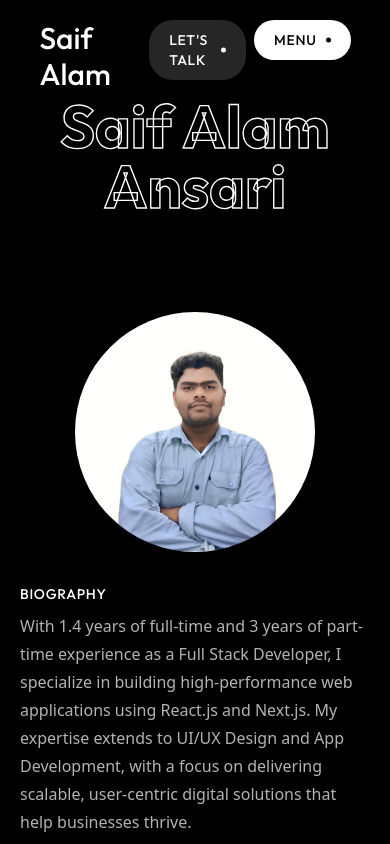
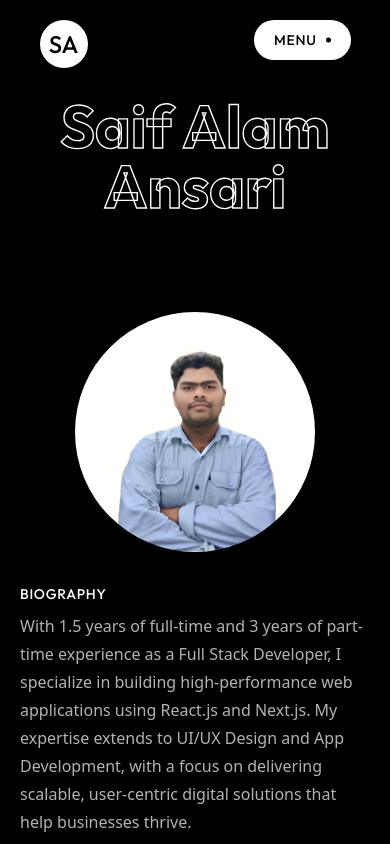
Before and after one commit to Saif0350/saifalam-portfolio, a Next.js app: page / in a window 390 px wide. Shown: the top 844 px of the page. Built offline with nearby package versions, Linux system fonts and the light colour scheme.

Commit message:
updated some changes

```diff
--- a/src/components/Header/Header.tsx
+++ b/src/components/Header/Header.tsx
@@ -3,6 +3,7 @@
 import React, { useEffect, useRef, useState } from "react";
 import Link from "next/link";
 import { headerData } from "@/lib/sitedatasaif";
+import { Menu } from "lucide-react";
 
 const Header = () => {
   const [isMenuOpen, setIsMenuOpen] = useState<boolean>(false);
@@ -32,22 +33,26 @@ const Header = () => {
 
   return (
     <div className="z-10 fixed top-0 left-0 w-full py-5">
-      <div className="container mx-auto max-w-[1600px] px-5 md:px-10">
+      <div className="container mx-auto max-w-[1600px] px-5 md:px-0">
         <div className="flex justify-between relative">
           {/* Header Logo */}
-          <div className="text-3xl font-outfit font-medium text-white">
+          <div className="text-3xl md:block hidden font-outfit font-medium text-white">
             <Link href="/">{headerData.logo}</Link>
           </div>
+          <div className="text-2xl bg-white md:hidden  font-outfit font-medium flex items-center justify-center text-black rounded-full w-12 h-12">
+            <Link href="/">SA</Link>
+          </div>
+
           {/* Header Nav */}
           <div>
             <ul className="flex space-x-2">
-              <li className="list-none inline-block">
+              <li className="list-none md:inline-block hidden">
                 <Link
                   className="inline-block relative z-[1] overflow-hidden group px-5 py-2.5 pr-[34px] backdrop-blur bg-white/15 text-white font-outfit rounded-3xl uppercase text-sm font-medium tracking-wider before:content-[''] before:absolute before:-z-[1] before:left-0 before:top-0 before:w-full before:h-full before:bg-themeGradient before:opacity-0 hover:before:opacity-20 before:transition-all before:ease-linear before:duration-100 after:content-[''] after:absolute after:top-1/2 after:right-[20px] after:-translate-y-1/2 after:bg-white after:w-[5px] after:h-[5px] after:rounded-full after:transition-all after:duration-[60ms] hover:after:opacity-40 hover:after:scale-[2.7]"
                   href="/#contact"
                 >
                   <span
-                    className="block relative text-transparent before:content-[attr(data-text)] before:absolute before:top-0 before:left-0 before:opacity-100 before:text-white before:transition-all before:ease-out before:duration-200 group-hover:before:-top-full group-hover:before:opacity-0 after:content-[attr(data-text)] after:absolute after:top-full after:left-0 after:opacity-0 after:text-white after:transition-all after:ease-out after:duration-200 group-hover:after:top-0 group-hover:after:opacity-100"
+                    className="block relative text-transparent before:content-[attr(data-text)] before:absolute before:top-0 before:left-0 before:opacity-100 before:text-white before:transition-all before:ease-out before:duration-200 group-hover:before:-top-full group-hover:before:opacity-0 after:content-[attr(data-text)] after:absolute after:top-full after:left-0 after:opacity-0 after:text-white after:transition-all after:ease-out after:duration-200 group-hover:after:top-0 group-hover:after:opacity-100 "
                     data-text="Let's Talk"
                   >
                     Let&apos;s Talk
@@ -62,13 +67,19 @@ const Header = () => {
                   className="inline-block relative z-[1] overflow-hidden cursor-pointer group px-5 py-2.5 pr-[34px] bg-white text-black font-outfit rounded-3xl uppercase text-sm font-medium tracking-wider after:content-[''] after:absolute after:top-1/2 after:right-[20px] after:-translate-y-1/2 after:bg-black after:w-[5px] after:h-[5px] after:rounded-full after:transition-all after:duration-[60ms] hover:after:opacity-40 hover:after:scale-[2.7] cursor-link"
                 >
                   <span
-                    className="block relative text-transparent before:content-[attr(data-text)] before:absolute before:top-0 before:left-0 before:opacity-100 before:text-black before:transition-all before:ease-out before:duration-200 group-hover:before:-top-full group-hover:before:opacity-0 after:content-[attr(data-text)] after:absolute after:top-full after:left-0 after:opacity-0 after:text-black after:transition-all after:ease-out after:duration-200 group-hover:after:top-0 group-hover:after:opacity-100"
+                    className="block  relative text-transparent before:content-[attr(data-text)] before:absolute before:top-0 before:left-0 before:opacity-100 before:text-black before:transition-all before:ease-out before:duration-200 group-hover:before:-top-full group-hover:before:opacity-0 after:content-[attr(data-text)] after:absolute after:top-full after:left-0 after:opacity-0 after:text-black after:transition-all after:ease-out after:duration-200 group-hover:after:top-0 group-hover:after:opacity-100"
                     data-text="Menu"
                   >
                     Menu
                   </span>
                 </button>
               </li>
+
+              {/* <li>
+                <button onClick={toggleMenu}>
+                  <Menu />
+                </button>
+              </li> */}
             </ul>
           </div>
           {/* Nav Menu Box */}
--- a/src/lib/sitedatasaif.ts
+++ b/src/lib/sitedatasaif.ts
@@ -46,7 +46,7 @@ export const aboutData = {
     name: "Saif Alam Ansari",
     heroAvatar: HeroAvatar,
     biography:
-      "With 1.4 years of full-time and 3 years of part-time experience as a Full Stack Developer, I specialize in building high-performance web applications using React.js and Next.js. My expertise extends to UI/UX Design and App Development, with a focus on delivering scalable, user-centric digital solutions that help businesses thrive.",
+      "With 1.5 years of full-time and 3 years of part-time experience as a Full Stack Developer, I specialize in building high-performance web applications using React.js and Next.js. My expertise extends to UI/UX Design and App Development, with a focus on delivering scalable, user-centric digital solutions that help businesses thrive.",
     projectsDone: "50",
     yearsOfExperience: "4",
     worldwideClients: "10",
```
